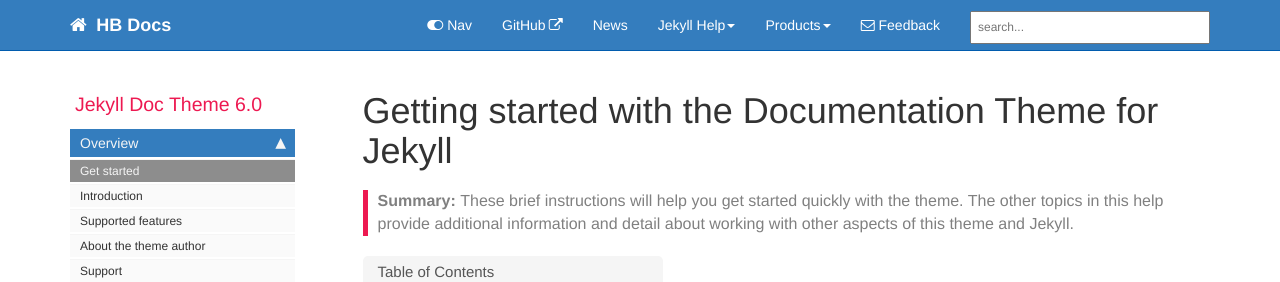
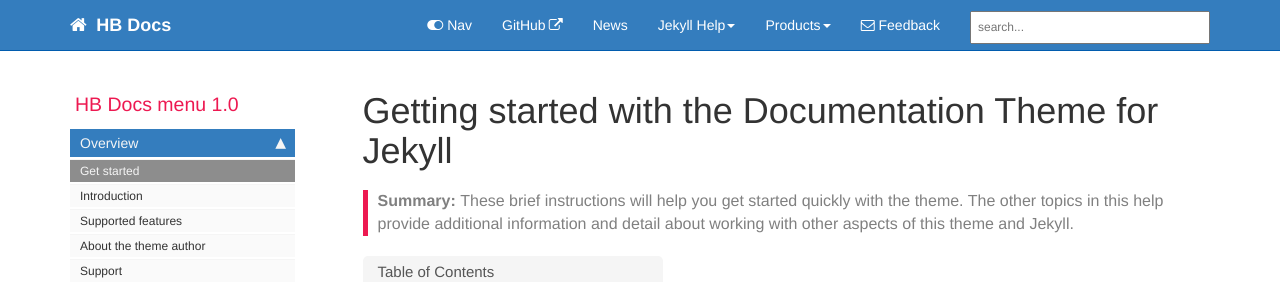
Before and after one commit to henrikboulund/henrikboulund.github.io, a Jekyll site: the page built from index.md, in a window 1280 px wide. Shown: the top 282 px of the page. Built offline with Jekyll 4.4.1, drawn with Linux system fonts in a browser that asks for light colours; comment, search, counter and statistics services are not loaded.

Commit message:
Menu items title

```diff
--- a/_data/sidebars/mydoc_sidebar.yml
+++ b/_data/sidebars/mydoc_sidebar.yml
@@ -2,8 +2,8 @@
 
 entries:
 - title: sidebar
-  product: Jekyll Doc Theme
-  version: 6.0
+  product: HB Docs menu
+  version: 1.0
   folders:
 
   - title:
```
